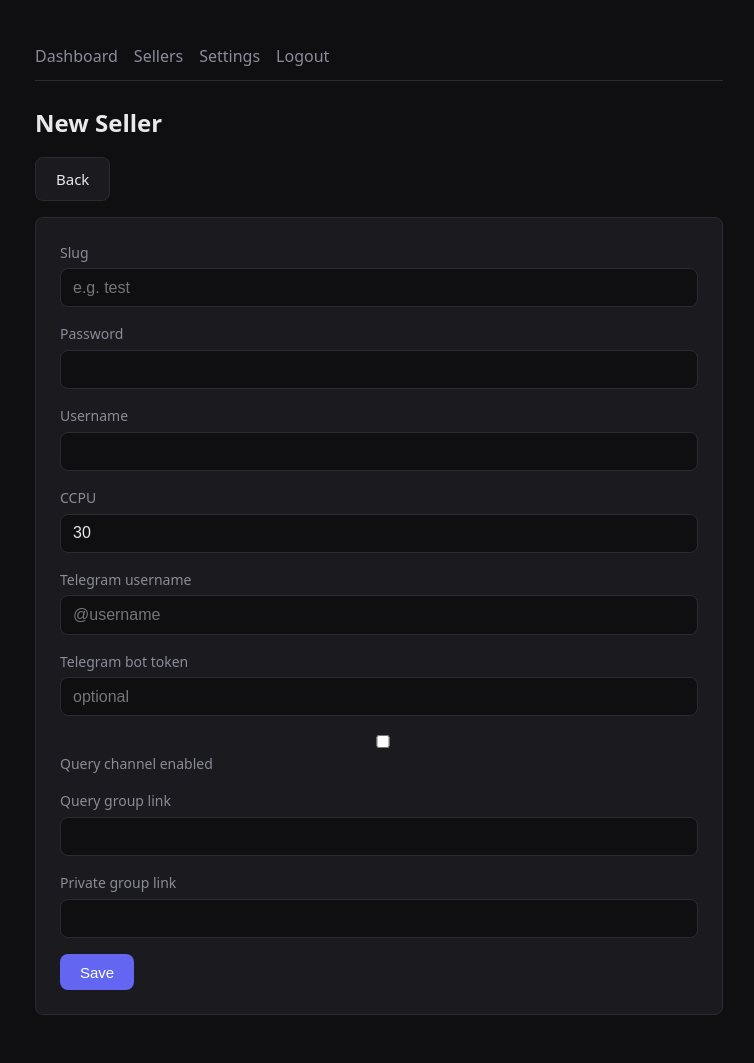
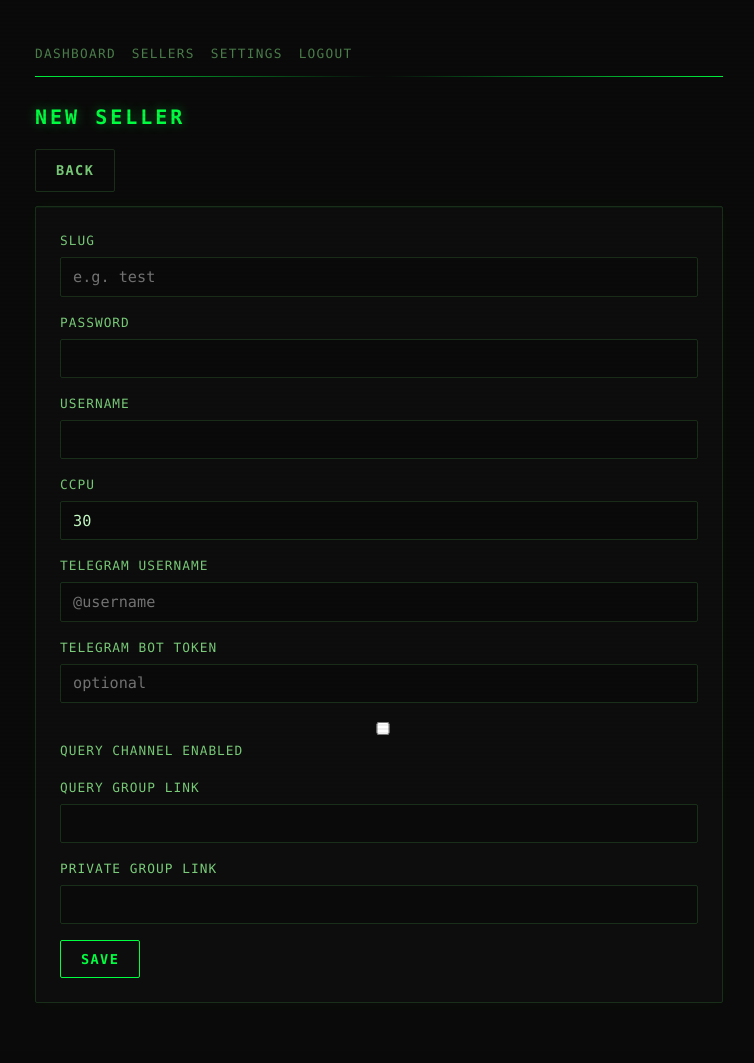
Before and after one commit to subasitnaik/key-management, a Node server app: template views/admin/seller-form.ejs in a window 1280 px wide. Shown: the whole page, without its empty margins (261-1015 px from the left). After the commit the page ends 1003 px from the top, so only its background shows below. Run offline with Node 20, Linux system fonts and the light colour scheme; the template is opened without the code that fills it, so the values that code supplies are empty.

Commit message:
Theme: hacker/terminal green-black, monospace, glow, scanlines

```diff
--- a/public/styles.css
+++ b/public/styles.css
@@ -1,31 +1,62 @@
-/* Key Distribution Panel – shared styles */
+/* Key Distribution Panel – hacker / terminal theme */
 :root {
-  --bg: #0f0f12;
-  --surface: #1a1a1f;
-  --border: #2a2a32;
-  --text: #e8e8ed;
-  --muted: #8b8b9a;
-  --accent: #6366f1;
-  --accent-hover: #818cf8;
-  --success: #22c55e;
-  --danger: #ef4444;
-  --radius: 8px;
+  --bg: #0a0a0a;
+  --surface: #0d0d0d;
+  --surface-alt: #111;
+  --border: #1a2f1a;
+  --border-bright: #00ff41;
+  --text: #c8ffc8;
+  --text-dim: #7acc7a;
+  --muted: #4d804d;
+  --accent: #00ff41;
+  --accent-dim: #00cc33;
+  --accent-glow: rgba(0, 255, 65, 0.4);
+  --success: #00ff41;
+  --danger: #ff3333;
+  --danger-glow: rgba(255, 51, 51, 0.3);
+  --radius: 2px;
+  --font-mono: "Consolas", "Monaco", "Courier New", monospace;
 }
 
 * { box-sizing: border-box; }
+
 body {
   margin: 0;
-  font-family: system-ui, -apple-system, Segoe UI, Roboto, sans-serif;
+  font-family: var(--font-mono);
   background: var(--bg);
   color: var(--text);
-  line-height: 1.5;
+  line-height: 1.6;
   min-height: 100vh;
+  font-size: 14px;
+  letter-spacing: 0.02em;
+}
+
+body::before {
+  content: "";
+  position: fixed;
+  top: 0;
+  left: 0;
+  right: 0;
+  bottom: 0;
+  background:
+    repeating-linear-gradient(
+      0deg,
+      transparent,
+      transparent 2px,
+      rgba(0, 0, 0, 0.15) 2px,
+      rgba(0, 0, 0, 0.15) 4px
+    );
+  pointer-events: none;
+  z-index: 9999;
+  opacity: 0.4;
 }
 
 .page {
   max-width: 720px;
   margin: 0 auto;
   padding: 2rem 1rem;
+  position: relative;
+  z-index: 1;
 }
 
 .nav {
@@ -36,17 +67,28 @@ body {
   padding: 0.75rem 0;
   border-bottom: 1px solid var(--border);
   margin-bottom: 1.5rem;
+  border-image: linear-gradient(90deg, var(--accent), transparent, var(--accent)) 1;
 }
 .nav a {
   color: var(--muted);
   text-decoration: none;
+  text-transform: uppercase;
+  font-size: 0.8rem;
+  letter-spacing: 0.1em;
 }
-.nav a:hover { color: var(--accent); }
+.nav a:hover {
+  color: var(--accent);
+  text-shadow: 0 0 8px var(--accent-glow);
+}
 
 h1 {
-  font-size: 1.5rem;
+  font-size: 1.25rem;
   font-weight: 600;
   margin: 0 0 1rem;
+  color: var(--accent);
+  text-transform: uppercase;
+  letter-spacing: 0.15em;
+  text-shadow: 0 0 12px var(--accent-glow);
 }
 
 .card {
@@ -55,6 +97,11 @@ h1 {
   border-radius: var(--radius);
   padding: 1.5rem;
   margin-bottom: 1rem;
+  box-shadow: 0 0 20px rgba(0, 255, 65, 0.03), inset 0 1px 0 rgba(0, 255, 65, 0.05);
+}
+.card:hover {
+  border-color: var(--accent-dim);
+  box-shadow: 0 0 24px var(--accent-glow);
 }
 
 .form-group {
@@ -63,8 +110,10 @@ h1 {
 .form-group label {
   display: block;
   margin-bottom: 0.35rem;
-  color: var(--muted);
-  font-size: 0.875rem;
+  color: var(--text-dim);
+  font-size: 0.8rem;
+  text-transform: uppercase;
+  letter-spacing: 0.08em;
 }
 .form-group input,
 .form-group select,
@@ -75,41 +124,67 @@ h1 {
   border: 1px solid var(--border);
   border-radius: var(--radius);
   color: var(--text);
-  font-size: 1rem;
+  font-family: var(--font-mono);
+  font-size: 0.95rem;
 }
-.form-group input:focus {
+.form-group input:focus,
+.form-group select:focus,
+.form-group textarea:focus {
   outline: none;
   border-color: var(--accent);
+  box-shadow: 0 0 12px var(--accent-glow);
 }
 
 .btn {
   display: inline-block;
   padding: 0.6rem 1.25rem;
-  background: var(--accent);
-  color: #fff;
-  border: none;
+  background: transparent;
+  color: var(--accent);
+  border: 1px solid var(--accent);
   border-radius: var(--radius);
-  font-size: 0.9375rem;
-  font-weight: 500;
+  font-family: var(--font-mono);
+  font-size: 0.85rem;
+  font-weight: 600;
   cursor: pointer;
   text-decoration: none;
+  text-transform: uppercase;
+  letter-spacing: 0.1em;
+  transition: box-shadow 0.2s, background 0.2s;
 }
-.btn:hover { background: var(--accent-hover); }
+.btn:hover {
+  background: rgba(0, 255, 65, 0.1);
+  box-shadow: 0 0 16px var(--accent-glow);
+}
 .btn-secondary {
-  background: var(--surface);
-  border: 1px solid var(--border);
-  color: var(--text);
+  border-color: var(--border);
+  color: var(--text-dim);
 }
-.btn-secondary:hover { border-color: var(--accent); color: var(--accent); }
-.btn-danger { background: var(--danger); }
-.btn-danger:hover { background: #dc2626; }
+.btn-secondary:hover {
+  border-color: var(--accent-dim);
+  color: var(--accent);
+  box-shadow: 0 0 12px var(--accent-glow);
+}
+.btn-danger {
+  border-color: var(--danger);
+  color: var(--danger);
+}
+.btn-danger:hover {
+  background: rgba(255, 51, 51, 0.1);
+  box-shadow: 0 0 16px var(--danger-glow);
+}
 
 .alert {
   padding: 0.75rem 1rem;
   border-radius: var(--radius);
   margin-bottom: 1rem;
+  font-family: var(--font-mono);
 }
-.alert-error { background: rgba(239, 68, 68, 0.15); color: #fca5a5; border: 1px solid var(--danger); }
+.alert-error {
+  background: rgba(255, 51, 51, 0.08);
+  color: #ff6666;
+  border: 1px solid var(--danger);
+  box-shadow: 0 0 12px var(--danger-glow);
+}
 
 .list {
   list-style: none;
```
Also changed, not shown: other parts of public/styles.css (+26 -6 lines).
